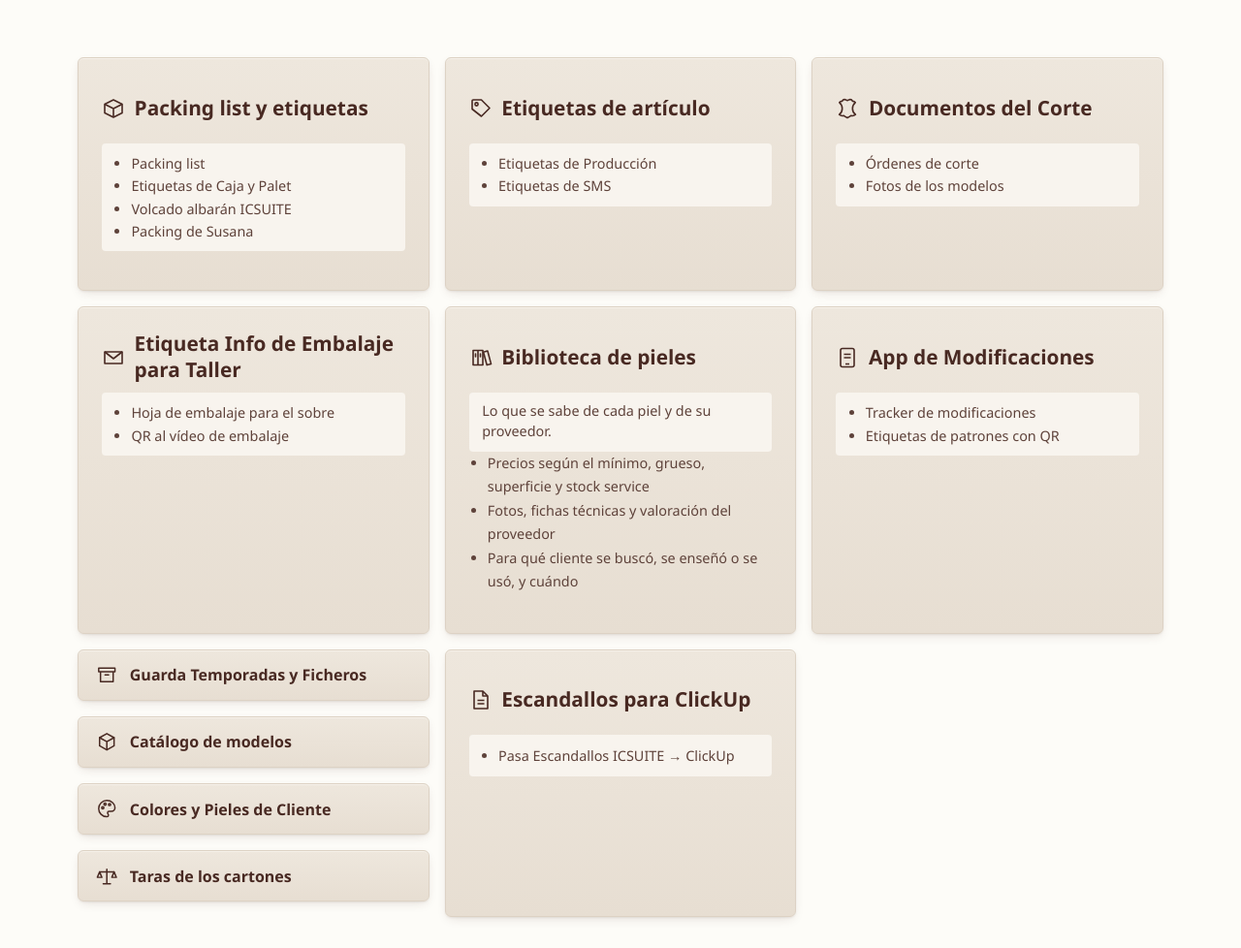
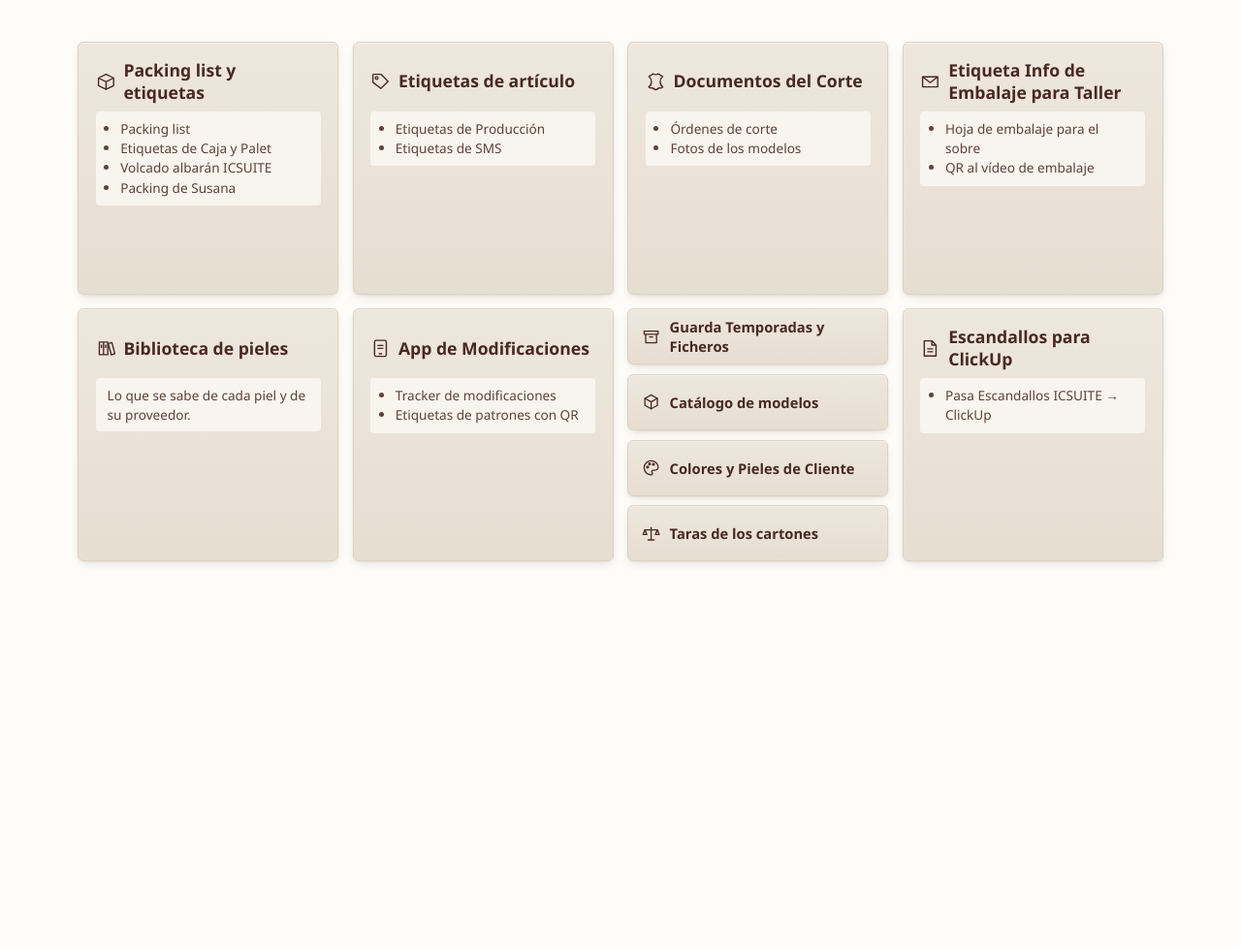
Before and after one commit to JordiLlavina/PackingListAutomation, a Spring app: page /menu in a window 1280 px wide. Shown: the part 57-1035 px from the top of the page at 97% size. After the commit the page ends 639 px from the top, so only its background shows below. Run offline with Thymeleaf, Linux system fonts and the light colour scheme; the template is opened without the code that fills it, so the values that code supplies are empty; some of the project's set-up classes (security, data sources, template engines, error pages and the like) are left out, and stand-ins take their place; database files in the repository are not loaded.

Commit message:
menú: cuatro columnas y todas las tarjetas al mismo alto
Co-Authored-By: Claude Opus 5.5 <noreply@anthropic.com>

```diff
--- a/src/main/resources/static/estilo.css
+++ b/src/main/resources/static/estilo.css
@@ -819,6 +819,32 @@ ul.menu-entrada {
     align-items: center;
 }
 .menu-principal .menu-entrada { margin-bottom: 0; }
+
+/* Menú principal compacto y con todas las tarjetas iguales: cuatro columnas
+   en lugar de tres y todas las filas al alto de la más alta (`grid-auto-rows:
+   1fr`), así que una tarjeta con más texto no deja su fila más alta que las
+   demás. Las tarjetas se estiran a su celda en vez de pedir `height: 100%`,
+   y sin el `margin-top` de `.tarjeta`, que con el 100% las hacía sobresalir
+   de la celda. Los paneles pequeños comparten celda de cuatro en cuatro y van
+   más justos para no obligar a crecer a la fila entera. */
+.menu-principal {
+    grid-template-columns: repeat(auto-fit, minmax(15.5rem, 1fr));
+    grid-auto-rows: 1fr;
+    align-items: stretch;
+    gap: 0.9rem;
+}
+.menu-principal > .menu-tarjeta {
+    height: auto;
+    margin-top: 0;
+    padding: 1.05rem 1.1rem;
+}
+.menu-principal .menu-titulo { font-size: 1.1rem; gap: 0.5rem; margin-bottom: 0.5rem; }
+.menu-principal .menu-icono { width: 1.3rem; height: 1.3rem; }
+.menu-principal .menu-entrada { font-size: 0.85rem; padding: 0.5rem 0.75rem; }
+.menu-principal ul.menu-entrada { padding-left: 1.6rem; line-height: 1.5; }
+.menu-principal > .menu-paneles { margin-top: 0; gap: 0.6rem; }
+.menu-principal .menu-panel { padding: 0.5rem 0.85rem; gap: 0.6rem; font-size: 0.92rem; }
+.menu-principal .menu-panel-icono { width: 1.2rem; height: 1.2rem; }
 
 .menu-lista {
     margin: 0 0 1.2rem;
--- a/src/main/resources/templates/menu.html
+++ b/src/main/resources/templates/menu.html
@@ -78,11 +78,6 @@
                 Biblioteca de pieles
             </h2>
             <p class="menu-entrada">Lo que se sabe de cada piel y de su proveedor.</p>
-            <ul class="menu-lista">
-                <li>Precios según el mínimo, grueso, superficie y stock service</li>
-                <li>Fotos, fichas técnicas y valoración del proveedor</li>
-                <li>Para qué cliente se buscó, se enseñó o se usó, y cuándo</li>
-            </ul>
         </a>
 
         <!-- La app de modelos (PWA en /app): no es una pantalla de Thymeleaf,
```
